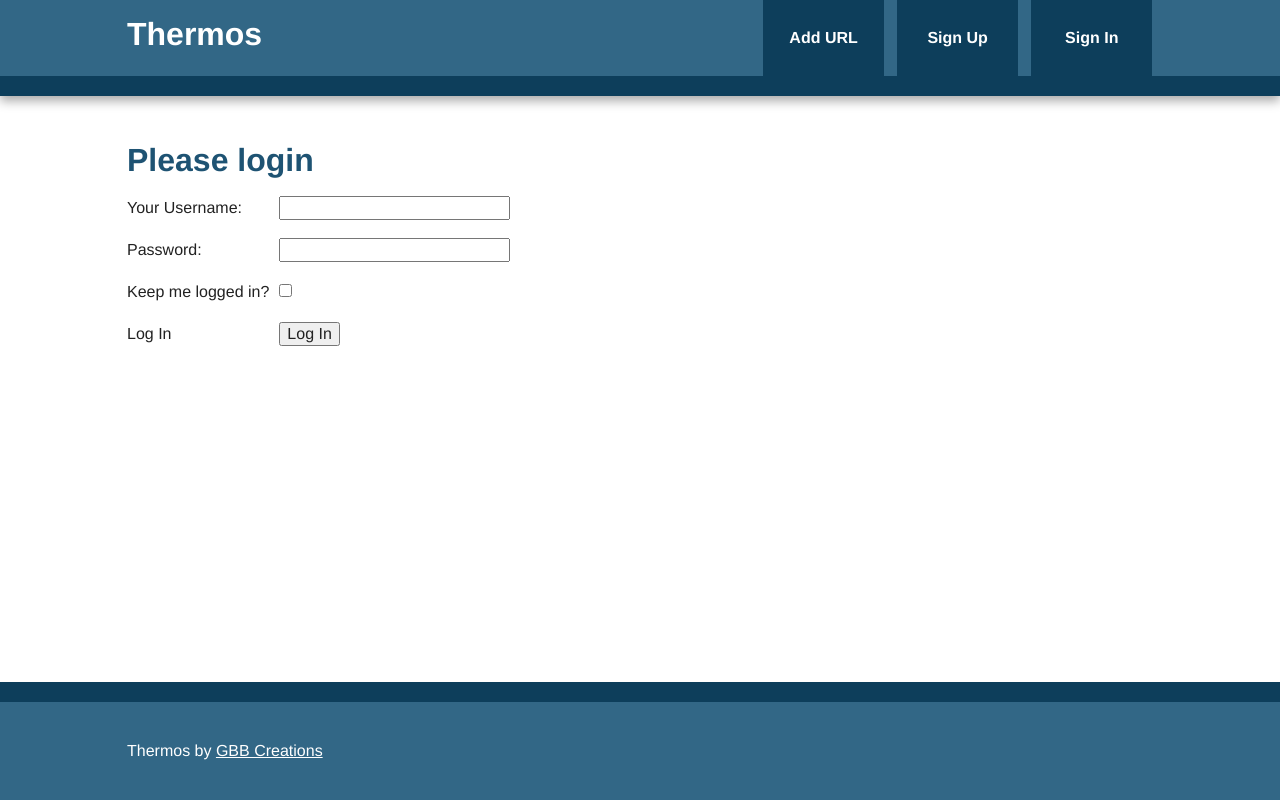
After one commit to gbrethen/Thermos, a Flask app: page /login in a window 1280 px wide. The commit adds this page. Run offline with Flask 2, Linux system fonts and the light colour scheme; some libraries are stand-ins or nearby versions.

Commit message:
add login and user authentication.

```diff
--- a/thermos/forms.py
+++ b/thermos/forms.py
@@ -1,5 +1,5 @@
 from flask_wtf import FlaskForm
-from wtforms.fields import StringField
+from wtforms.fields import StringField, PasswordField, BooleanField, SubmitField
 from wtforms.fields.html5 import URLField
 from wtforms.validators import DataRequired, url
 
@@ -19,3 +19,9 @@ class BookmarkForm(FlaskForm):
             self.description.data = self.url.data
 
         return True
+
+class LoginForm(FlaskForm):
+    username = StringField('Your Username:', validators=[DataRequired()])
+    password = PasswordField('Password:', validators=[DataRequired()])
+    remember_me = BooleanField('Keep me logged in?')
+    submit = SubmitField('Log In')
--- a/thermos/models.py
+++ b/thermos/models.py
@@ -1,6 +1,7 @@
 from datetime import datetime
 from sqlalchemy import desc
 from thermos import db
+from flask_login import UserMixin
 
 class Bookmark(db.Model):
     id = db.Column(db.Integer, primary_key=True)
@@ -16,7 +17,7 @@ class Bookmark(db.Model):
     def __repr__(self):
         return "<Bookmark '{}': '{}'".format(self.description, self.url)
 
-class User(db.Model):
+class User(db.Model, UserMixin):
     id = db.Column(db.Integer, primary_key=True)
     username = db.Column(db.String(80), unique=True)
     email = db.Column(db.String(120), unique=True)
--- a/thermos/templates/base.html
+++ b/thermos/templates/base.html
@@ -25,7 +25,11 @@
                 <ul>
                     <li><a href="{{ url_for('add') }}">Add URL</a></li>
                     <li><a href="#">Sign Up</a></li>
-                    <li><a href="#">Sign In</a></li>
+                    {% if current_user.is_authenticated() %}
+                    <li><a href="{{ url_for('logout') }}">Sign Out</a></li>
+                    {% else %}
+                    <li><a href="{{ url_for('login') }}">Sign In</a></li>
+                    {% endif %}
                 </ul>
             </nav>
         </header>
--- /dev/null
+++ b/thermos/templates/login.html
@@ -0,0 +1,11 @@
+{% extends "base.html" %} {% from "form_macros.html" import render_field %} {% block title %} Thermos -- Login {% endblock %} {% block content %}
+<section>
+    <h1 style="clear:both;">Please login</h1>
+    <form action="" method="POST">
+        {{ form.hidden_tag() }}
+        <table>
+            {{ render_field(form.username, size=25) }} {{ render_field(form.password, size=25) }} {{ render_field(form.remember_me) }} {{ render_field(form.submit) }}
+        </table>
+    </form>
+</section>
+{% endblock %} {% block sidebar %} {% endblock %}
--- a/thermos/views.py
+++ b/thermos/views.py
@@ -1,13 +1,16 @@
 from flask import Flask, render_template, url_for, request, redirect, flash
+from flask_login import login_required, login_user, current_user
 
 from thermos import app
 from thermos import db
-from thermos.forms import BookmarkForm
+from thermos import login_manager
+from thermos.forms import BookmarkForm, LoginForm
 from thermos.models import User, Bookmark
 
 # Fake Login
-def logged_in_user():
-    return User.query.filter_by(username='gbrethen').first()
+@login_manager.user_loader
+def load_user(user_id):
+    return User.query.get(int(user_id))
 
 @app.route('/')
 @app.route('/index')
@@ -15,12 +18,13 @@ def index():
    return render_template('index.html', new_bookmarks=Bookmark.newest(5))
 
 @app.route('/add', methods=['GET', 'POST'])
+@login_required
 def add():
     form = BookmarkForm()
     if form.validate_on_submit():
         url = form.url.data
         description = form.description.data
-        bm = Bookmark(user=logged_in_user(), url=url, description=description)
+        bm = Bookmark(user=current_user, url=url, description=description)
         db.session.add(bm)
         db.session.commit()
         flash(f"stored : {description}")
@@ -32,6 +36,25 @@ def user(username):
     user = User.query.filter_by(username=username).first_or_404()
     return render_template('user.html', user=user)
 
+@app.route('/login', methods=["GET", "POST"])
+def login():
+    form = LoginForm()
+    if form.validate_on_submit():
+        # Login and validate the user
+        user = User.query.filter_by(username=form.username.data).first()
+        if user is not None:
+            print(f"user: {user}")
+            login_user(user, form.remember_me.data)
+            flash(f"Logged in successfully as {user.username}")
+            return redirect(request.args.get('next') or url_for('index'))
+        flash('Incorrect username or password.')
+    return render_template("login.html", form=form)
+
+@app.route("/logout")
+def logout():
+    logout_user()
+    return redirect(url_for('index'))
+
 @app.errorhandler(404)
 def page_not_found(e):
     return render_template('404.html'), 404
```
Also changed, not shown: thermos/__init__.py (+7 -0 lines).
